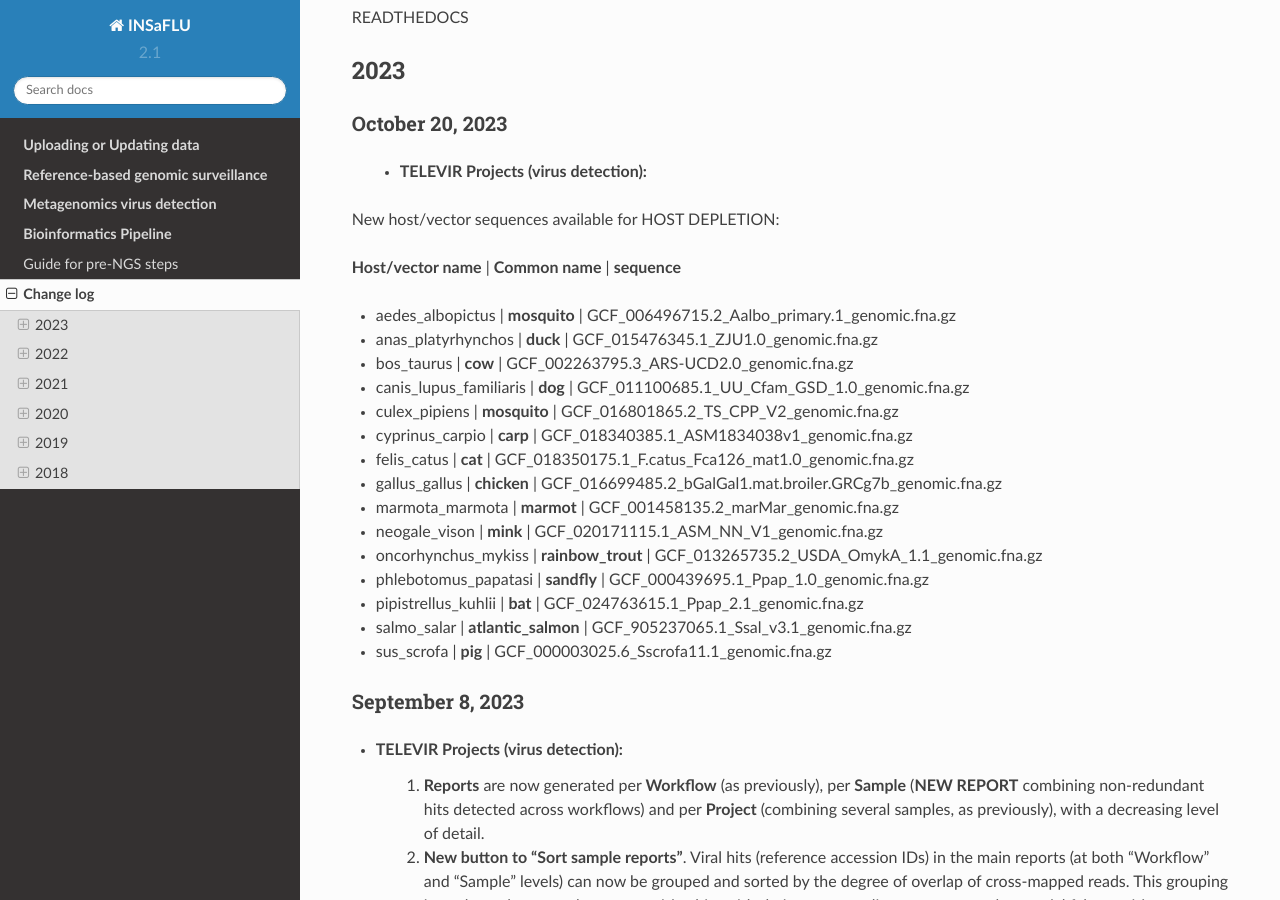
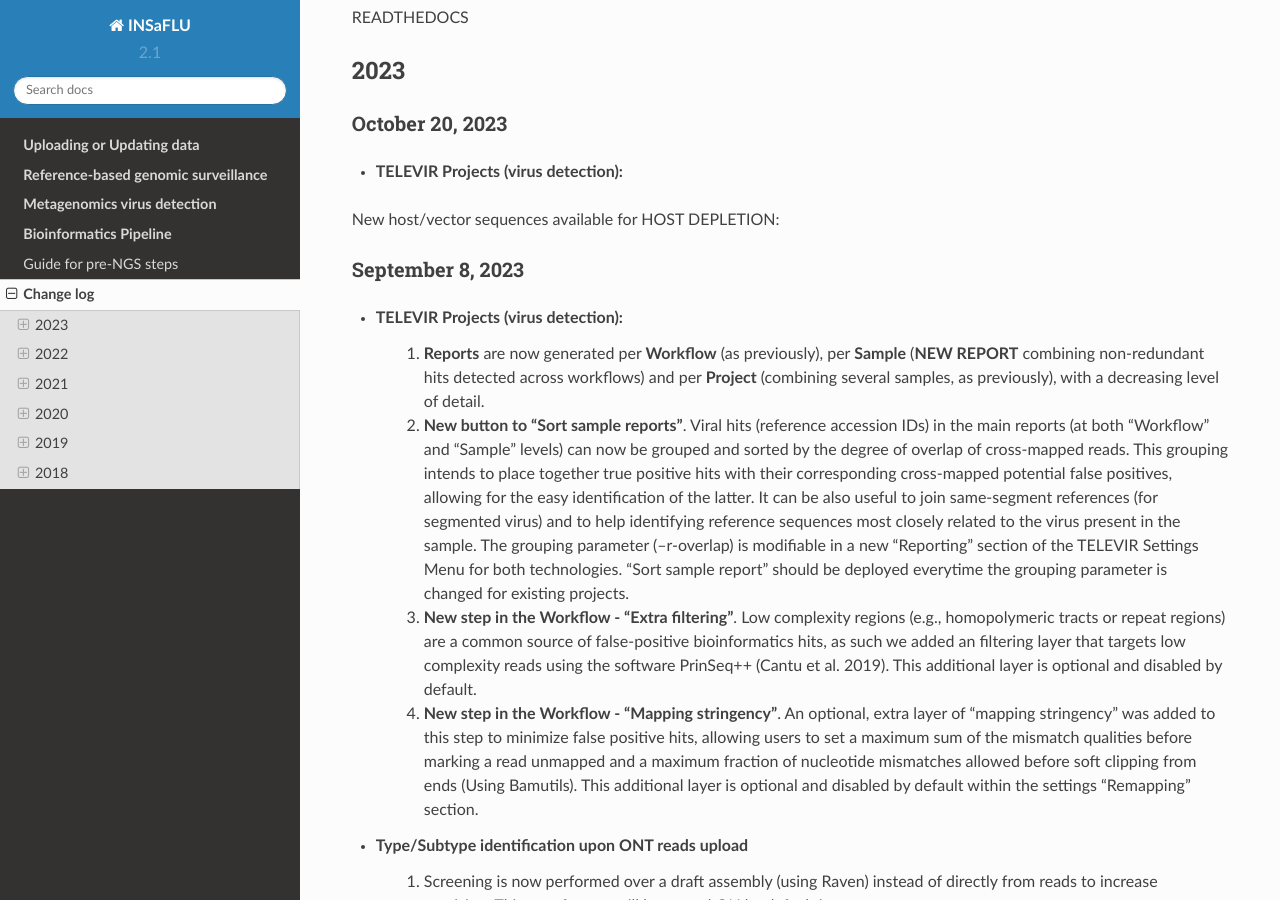
Before and after one commit to INSaFLU/insaflu_docs, a Sphinx documentation site: the page built from docs/change_log.rst, in a window 1280 px wide and 900 px high, scrolled down 202 px. Built offline with Sphinx 7.4.7 and the Read the Docs theme 2.0.0, drawn with Linux system fonts in a browser that asks for light colours; formulas are drawn with MathJax 3.

Commit message:
Update change_log.rst

```diff
--- a/docs/change_log.rst
+++ b/docs/change_log.rst
@@ -12,27 +12,11 @@ READTHEDOCS
 October 20, 2023
 ..........................
 
- - **TELEVIR Projects (virus detection):**
+- **TELEVIR Projects (virus detection):**
 
 New host/vector sequences available for HOST DEPLETION:
 
-**Host/vector name**  | **Common name** | **sequence**
 
-- aedes_albopictus	| **mosquito** |	GCF_006496715.2_Aalbo_primary.1_genomic.fna.gz
-- anas_platyrhynchos	| **duck** |	GCF_015476345.1_ZJU1.0_genomic.fna.gz
-- bos_taurus	| **cow** |	GCF_002263795.3_ARS-UCD2.0_genomic.fna.gz
-- canis_lupus_familiaris	| **dog** |	GCF_011100685.1_UU_Cfam_GSD_1.0_genomic.fna.gz
-- culex_pipiens	| **mosquito** |	GCF_016801865.2_TS_CPP_V2_genomic.fna.gz
-- cyprinus_carpio	| **carp** |	GCF_018340385.1_ASM1834038v1_genomic.fna.gz
-- felis_catus	| **cat** |	GCF_018350175.1_F.catus_Fca126_mat1.0_genomic.fna.gz
-- gallus_gallus	| **chicken** |	GCF_016699485.2_bGalGal1.mat.broiler.GRCg7b_genomic.fna.gz
-- marmota_marmota	| **marmot** |	GCF_001458135.2_marMar_genomic.fna.gz
-- neogale_vison	| **mink** |	GCF_020171115.1_ASM_NN_V1_genomic.fna.gz
-- oncorhynchus_mykiss	| **rainbow_trout** |	GCF_013265735.2_USDA_OmykA_1.1_genomic.fna.gz
-- phlebotomus_papatasi	| **sandfly** |	GCF_000439695.1_Ppap_1.0_genomic.fna.gz
-- pipistrellus_kuhlii	| **bat** |	GCF_024763615.1_Ppap_2.1_genomic.fna.gz
-- salmo_salar	| **atlantic_salmon** |	GCF_905237065.1_Ssal_v3.1_genomic.fna.gz
-- sus_scrofa	| **pig** |	GCF_000003025.6_Sscrofa11.1_genomic.fna.gz
 
 
 
```
